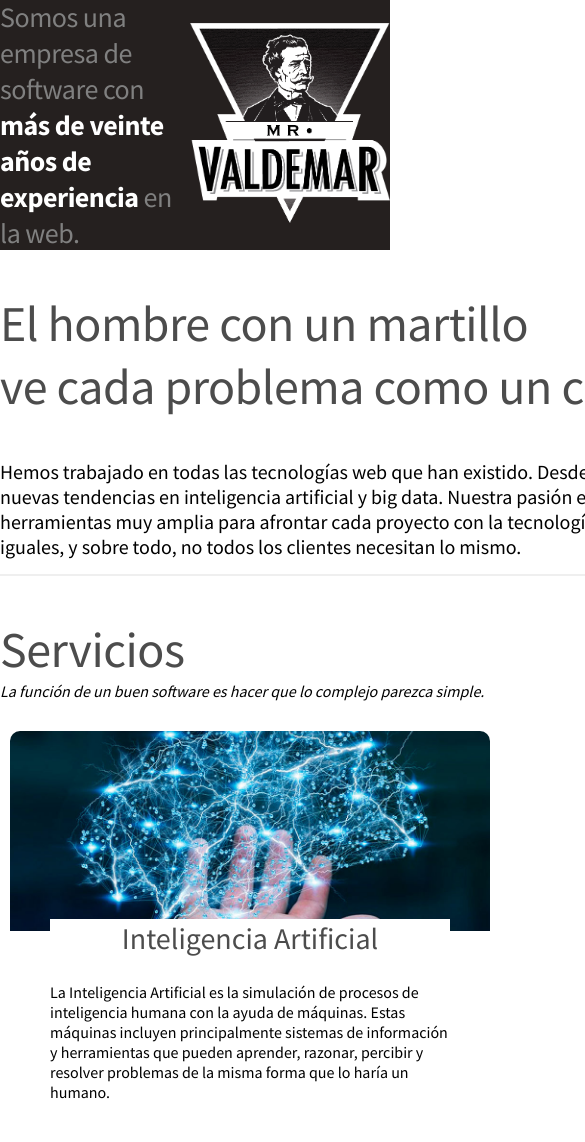
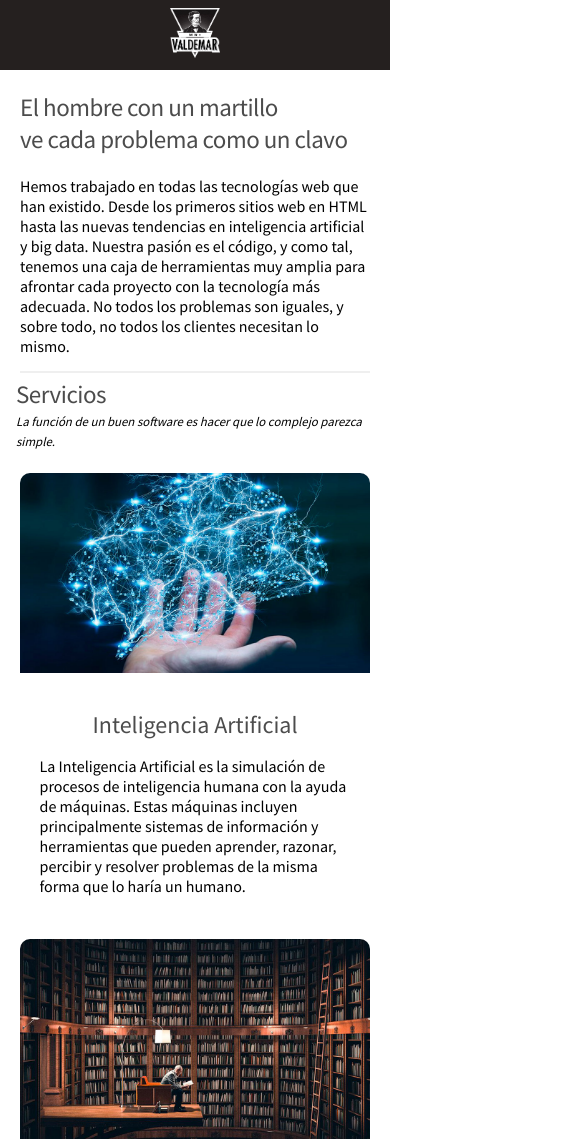
Before and after one commit to ElDuartte/reValdemar, a plain HTML site: page index.html in a window 390 px wide. Shown: the top 1142 px of the page, 585 px wide, since content can reach past the window. Drawn offline with Linux system fonts and the light colour scheme.

Commit message:
implementacion de responsive design

```diff
--- a/css/estilos.css
+++ b/css/estilos.css
@@ -22,7 +22,7 @@ ul {
 }
 
 h1 {
-  font-size: 28px;
+  font-size: 30px;
   letter-spacing: -0.5px;
   text-align: left;
   color: gray;
@@ -37,16 +37,18 @@ a {
 }
 
 .header {
+  background-color: #25201f;
   height: 250px;
-  background-color: #25201f;
   display: flex;
   align-items: center;
   justify-content: space-evenly;
+  flex-wrap: wrap;
 }
 
-.header-image {
-  object-fit: cover;
-}
+/*.logo-header img {
+  width: "100px";
+  height: "100px";
+}*/
 
 .hero {
   font-size: 20px;
@@ -54,7 +56,7 @@ a {
 
 .hero h1 {
   color: rgba(0, 0, 0, 0.7);
-  font-size: 50px;
+  /* font-size: 50px; */
 }
 
 .hero p {
@@ -68,7 +70,7 @@ a {
 
 .service-type h1 {
   color: rgba(0, 0, 0, 0.7);
-  font-size: 50px;
+  /* font-size: 50px; */
   border-bottom: 0;
   margin-block-end: 0;
 }
@@ -81,8 +83,8 @@ a {
 }
 
 .services {
-  margin: 10px;
-  width: 480px;
+  margin: 1%;
+  width: 48%;
   flex-shrink: 0;
   border-radius: 10px;
   overflow: hidden;
@@ -105,7 +107,7 @@ a {
   margin-top: -40px;
   background-color: white;
   position: relative;
-  padding-bottom: 20px;
+  padding: 20px;
   text-align: center;
 }
 
@@ -120,7 +122,7 @@ a {
 
 .clients-list h1 {
   color: rgba(0, 0, 0, 0.7);
-  font-size: 50px;
+  /* font-size: 50px; */
   border-bottom: 0;
   margin-block-end: 0;
 }
@@ -151,7 +153,7 @@ a {
   align-items: center;
 }
 
-.nombre {
+/*.nombre {
   margin-top: 30px;
   margin-right: 10px;
 }
@@ -192,7 +194,7 @@ a {
   border-color: gray;
   border-style: solid;
   font-size: 20px;
-}
+}*/
 
 .location,
 .phone,
@@ -202,10 +204,17 @@ a {
   justify-content: flex-start;
 }
 
-.contact-info {
-  align-items: flex-start;
+/*.contact-info {
+  align-items: center;
+   } */
+
+.order-list {
+  padding: 1em 0;
+  list-style-position: center;
 }
 
+.order-list img {
+}
 .location p {
   padding-left: 10px;
 }
@@ -266,8 +275,8 @@ a {
 }
 
 .container {
-  /*border: 1px solid red;*/
-  width: 1000px;
+  max-width: 1000px;
+  flex: 1;
   margin: 0 auto;
   display: inherit;
   justify-content: inherit;
@@ -275,3 +284,145 @@ a {
   height: inherit;
   flex-wrap: inherit;
 }
+/*
+@media screen and (max-width: 1023px) {
+  .services-title {
+    margin-left: 0;
+  }
+
+  .container {
+    padding: 0 1em;
+  }
+
+  .hero {
+    height: auto;
+    position: relative;
+    overflow: hidden;
+  }
+
+  h1 {
+    font-size: 2em;
+    z-index: 2;
+  }
+  .hero p {
+    margin-bottom: 0;
+  }
+}
+
+@media screen and (max-width: 835px) {
+  h2 {
+    font-size: 1.2em;
+    margin: 0.5em 0;
+  }
+  .slogan {
+    font-size: 22px;
+  }
+
+  .header {
+    height: 200px;
+  }
+
+  .logo-header {
+    width: 150px;
+    height: 150px;
+  }
+
+  .services {
+    width: auto;
+    flex-shrink: initial;
+  }
+
+  .service.imageContainer {
+    width: auto;
+    text-align: auto;
+  }
+
+  .services-detail {
+    width: auto;
+  }
+
+  .services-title {
+    font-size: 1.5em;
+    margin-bottom: 0.3em;
+  }
+  .services-description {
+    font-size: 1em;
+  }
+  .services img {
+    width: 100%;
+  }
+  .hero p {
+    margin-bottom: 0;
+  }
+}
+@media screen and (max-width: 600px) {
+  h1 {
+    font-size: 1.5em;
+  }
+
+  p {
+    font-size: 0.9em;
+  }
+
+  .slogan {
+    font-size: 17px;
+  }
+
+  .header {
+    height: 100px;
+  }
+
+  .logo-header {
+    width: 75px;
+    height: 75px;
+  }
+  .hero p {
+    margin-bottom: 0;
+  }
+}
+
+@media screen and (max-width: 420px) {
+  h1 {
+    font-size: 25px;
+  }
+
+  p {
+    font-size: 0.8em;
+  }
+  .hero p {
+    margin-bottom: 0;
+  }
+
+  .service-type h1 {
+    margin-top: 5px;
+  }
+  em {
+    font-size: 0.8em;
+  }
+
+  .services-detail {
+    margin: 0 0;
+  }
+
+  .logo-header {
+    height: 40px;
+    width: 40px;
+  }
+
+  .slogan {
+    display: none;
+  }
+
+  .header {
+    height: 60px;
+  }
+}
+@media screen and (max-width: 320px) {
+  p {
+    font-size: 0.8em;
+  }
+  .services-detail {
+    margin: 0 0;
+  }
+}
+*/
--- /dev/null
+++ b/css/responsive/desktop.css
@@ -0,0 +1,23 @@
+/* pantallas de menos de 1023px */
+
+.services-title {
+  margin-left: 0;
+}
+
+.container {
+  padding: 0 1em;
+}
+
+.hero {
+  height: auto;
+  position: relative;
+  overflow: hidden;
+}
+
+h1 {
+  font-size: 2em;
+  z-index: 2;
+}
+.hero p {
+  margin-bottom: 0;
+}
--- /dev/null
+++ b/css/responsive/desktopSmall.css
@@ -0,0 +1,45 @@
+/* Pantallas de menos de 835 */
+h2 {
+  font-size: 1.2em;
+  margin: 0.5em 0;
+}
+.slogan {
+  font-size: 22px;
+}
+
+.header {
+  height: 200px;
+}
+
+.logo-header {
+  width: 150px;
+  height: 150px;
+}
+
+.services {
+  width: auto;
+  flex-shrink: initial;
+}
+
+.service.imageContainer {
+  width: auto;
+  text-align: auto;
+}
+
+.services-detail {
+  width: auto;
+}
+
+.services-title {
+  font-size: 1.5em;
+  margin-bottom: 0.3em;
+}
+.services-description {
+  font-size: 1em;
+}
+.services img {
+  width: 100%;
+}
+.hero p {
+  margin-bottom: 0;
+}
--- /dev/null
+++ b/css/responsive/mobileS.css
@@ -0,0 +1,9 @@
+/* pantallas de menos de 320px */
+
+p {
+  font-size: 0.8em;
+}
+
+.services-detail {
+  margin: 0 0;
+}
--- /dev/null
+++ b/css/responsive/phablets.css
@@ -0,0 +1,38 @@
+/* pantallas de menos de 420px */
+
+h1 {
+  font-size: 25px;
+}
+
+p {
+  font-size: 0.8em;
+}
+
+.hero p {
+  margin-bottom: 0;
+}
+
+.service-type h1 {
+  margin-top: 5px;
+}
+
+em {
+  font-size: 0.8em;
+}
+
+.services-detail {
+  margin: 0 0;
+}
+
+.logo-header {
+  height: 50px;
+  width: 50px;
+}
+
+.slogan {
+  display: none;
+}
+
+.header {
+  height: 70px;
+}
--- /dev/null
+++ b/css/responsive/tablets.css
@@ -0,0 +1,24 @@
+/* pantallas de menos de 600px */
+h1 {
+  font-size: 1.5em;
+}
+
+p {
+  font-size: 0.9em;
+}
+
+.slogan {
+  font-size: 17px;
+}
+
+.header {
+  height: 100px;
+}
+
+.logo-header {
+  width: 75px;
+  height: 75px;
+}
+.hero p {
+  margin-bottom: 0;
+}
--- a/index.html
+++ b/index.html
@@ -2,7 +2,7 @@
 <html>
   <head>
     <meta charset="UTF-8" />
-    <meta name="viewport" content="width=device-width, initial-scale=1" />
+    <meta name="viewport" content="width=device-width, initial-scale=1.0" />
     <title>Mr.Valdemar</title>
     <link rel="icon" type="image/png" href="images/logo.png" />
     <link
@@ -10,24 +10,51 @@
       rel="stylesheet"
     />
     <link rel="stylesheet" href="css/estilos.css" />
+    <link
+    rel="stylesheet"
+    href="css/responsive/desktop.css"
+    media="screen and (max-width: 1023px)"
+    />
+    <link
+    rel="stylesheet"
+    href="css/responsive/desktopSmall.css"
+    media="screen and (max-width: 835px)"
+    />
+    <link
+    rel="stylesheet"
+    href="css/responsive/tablets.css"
+    media="screen and (max-width: 600px)"
+    />
+    <link
+    rel="stylesheet"
+    href="css/responsive/phablets.css"
+    media="screen and (max-width: 420px)"
+    />
+
+    <link
+      rel="stylesheet"
+      href="css/responsive/mobileS.css"
+      media="screen and (max-width: 320px)"
+    />
   </head>
 
   <body>
     <header class="header">
       <div class="container">
-        <h1>
+        <a class="link" href="#contact">
+          <img
+            class="logo-header"
+            src="images/logo.png"
+            alt="Logo de https://mrvaldemar.com"
+            height="200px"
+            width="200px"
+          />
+        </a>
+        <h1 class="slogan">
           Somos una empresa de software con <br />
           <strong>más de veinte años de experiencia</strong>
           en la web.
         </h1>
-        <a class="link" href="#contact">
-          <img
-            src="images/logo.png"
-            width="200px"
-            height="200px"
-            alt="Logo de https://mrvaldemar.com"
-          />
-        </a>
       </div>
     </header>
     <section class="hero">
@@ -211,7 +238,7 @@
     <section id="clients-list" class="clients-list">
       <div class="container">
         <br /><br /><br />
-        <h1 class="top-border-clients">Clientes</h1>
+        <h1 class="top-border-clients">Clientes</h1><br/>
         <button class="accordion">Nacional</button>
         <div class="panel">
           <a href="https://www.alpina.com/" target="_balnk">
@@ -296,21 +323,18 @@
         </div>
       </div>
     </section>
-    <script type="text/javascript" src="script-accordion.js"></script>
     <section id="contact" class="contact">
       <section class="container">
         <div class="contact-title">
           <h1 class="top-border-contact">Contacto</h1>
         </div>
-      <form action="/suscripcion/" class="form-email">
+        <!--<form action="/suscripcion/" class="form-email">
           <div class="contact-info">
             <input type="text" placeholder="Nombre" id="nombre" class="nombre">
             <input type="text" placeholder="Correo" id="correo" class="correo-contacto">
-          <!--<input type="text" placeholder="Mensaje" id="mesage" class="mesage">-->
-
             <textarea class="text-zone" placeholder="Mensaje" cols="82" rows="10"></textarea>
             <button>Enviar</button>
-        </div>
+          </div>-->
           <div class="contact-info">
             <ol class="order-list">
               <li class="location">
@@ -337,5 +361,6 @@
         <p>&copy; Mr. Valdemar</p>
       </div>
     </footer>
+    <script type="text/javascript" src="js/script-accordion.js"></script>
   </body>
 </html>
--- /dev/null
+++ b/js/script-accordion.js
@@ -0,0 +1,14 @@
+var acc = document.getElementsByClassName("accordion");
+var i;
+
+for (i = 0; i < acc.length; i++) {
+  acc[i].addEventListener("click", function () {
+    this.classList.toggle("active");
+    var panel = this.nextElementSibling;
+    if (panel.style.display === "block") {
+      panel.style.display = "none";
+    } else {
+      panel.style.display = "block";
+    }
+  });
+}
--- a/script-accordion.js
+++ /dev/null
@@ -1,14 +0,0 @@
-var acc = document.getElementsByClassName("accordion");
-var i;
-
-for (i = 0; i < acc.length; i++) {
-  acc[i].addEventListener("click", function () {
-    this.classList.toggle("active");
-    var panel = this.nextElementSibling;
-    if (panel.style.display === "block") {
-      panel.style.display = "none";
-    } else {
-      panel.style.display = "block";
-    }
-  });
-}
```
Lines whose indentation alone changed are shown as unchanged.
